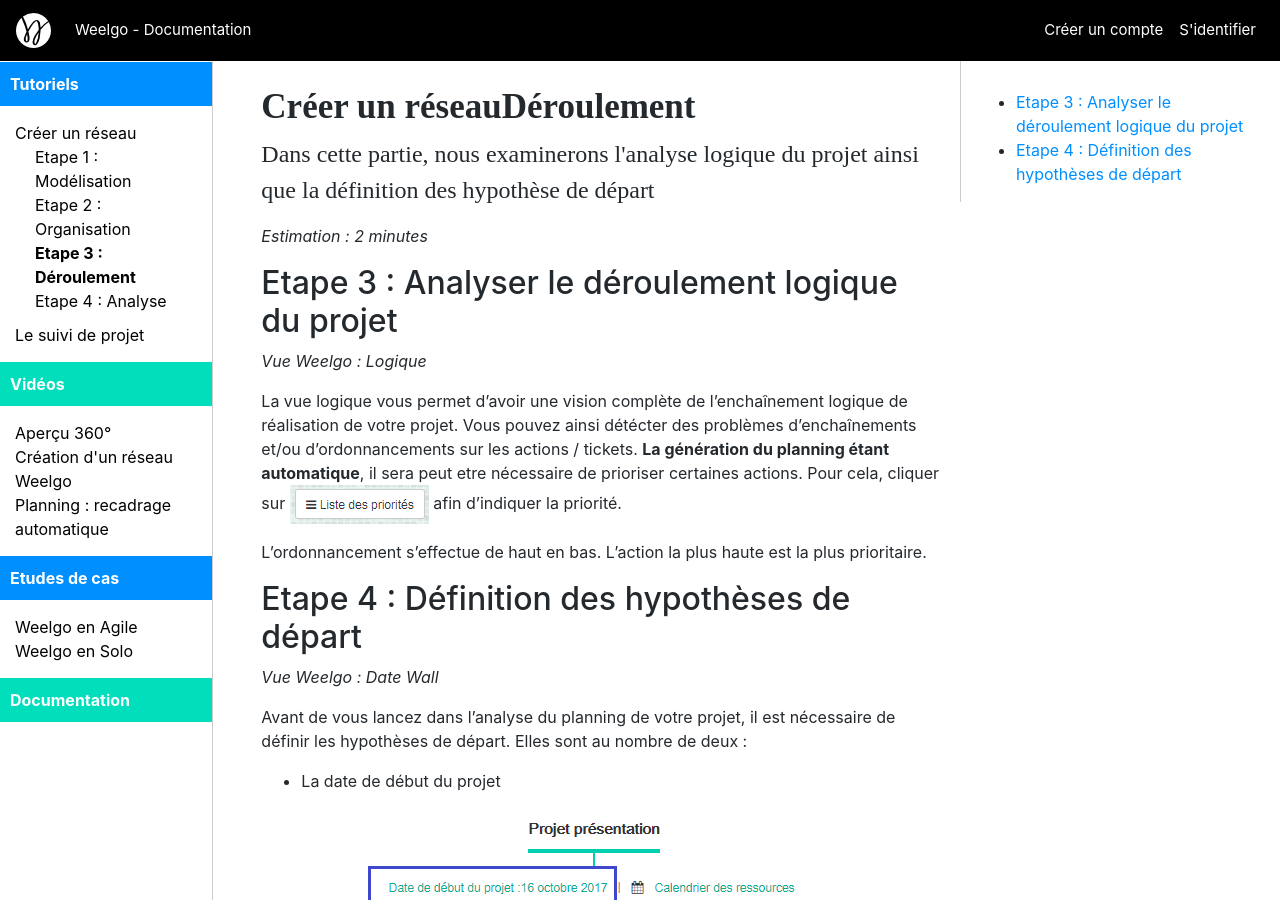
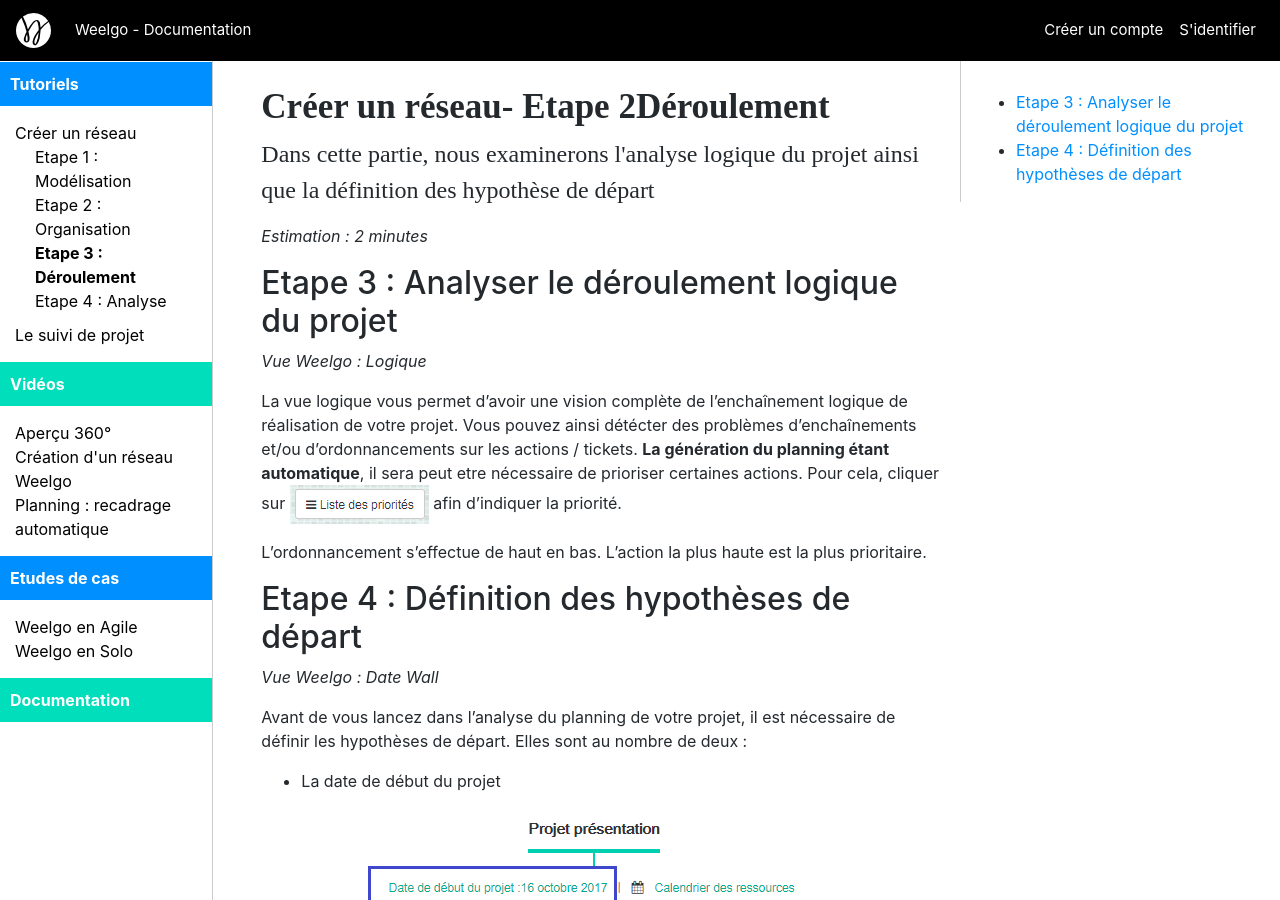
Before and after one commit to Weelgo/weelgo.github.io, a Jekyll site: the page built from fr/tutoriels/creationReseau_etp3_deroulementHypothese.md, in a window 1280 px wide and 900 px high. Built offline with Jekyll 4.4.1, drawn with Linux system fonts in a browser that asks for light colours.

Commit message:
amélioration doc

```diff
--- a/_layouts/docs_fr.html
+++ b/_layouts/docs_fr.html
@@ -79,7 +79,7 @@
 				  				{% assign loopIndex=0 %}
 						  		{% for lev3 in lev2.sub %}
 							  		{% if page.id == lev3.id %}
-							  			{% assign pageTitle=lev2.name | append : lev3.name %}
+							  			{% assign pageTitle=lev2.name | append : '- Etape ' | append : loopIndex | append : lev3.name %}
 							  			{% assign subLevelIndex=loopIndex %}
 							  		{% endif %}
 							  		<div style="padding-left: 20px;">
```
